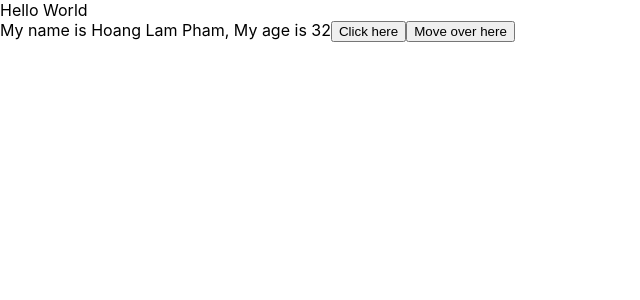
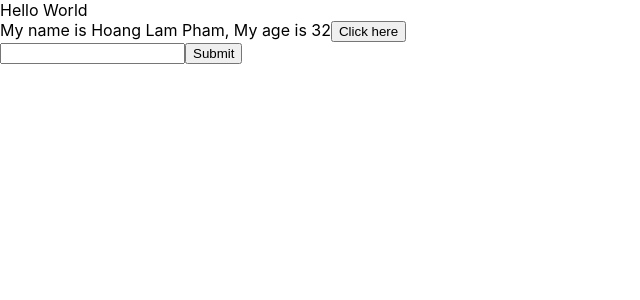
Before and after one commit to desmondpham/React1, a React (Create React App) app: page / in a window 1280 px wide. Shown: the top 300 px of the page, without its empty margins (0-640 px from the left). Built offline with nearby package versions, Linux system fonts and the light colour scheme.

Commit message:
from Mac

```diff
--- a/src/components/MyComponent.js
+++ b/src/components/MyComponent.js
@@ -19,15 +19,33 @@
 
     handleOnMouseOver(event) {
         console.log(event.pageX);
+    }
 
+    handleOnChangeInput = (event) => {
+        //console.log(event.target.value);
+        this.setState({
+            name: event.target.value
+        });
     }
+
+    handleOnSubmit = (event) => {
+        event.preventDefault();
+        console.log(this.state);
+    }
+
     // JSX
     render() {
         return (
             <div>
                 My name is {this.state.name}, My age is {this.state.age}
                 <button onClick={(event) => this.handleClick()}>Click here</button>
-                <button onMouseOver={this.handleOnMouseOver}>Move over here</button>
+                <form onSubmit={(event)=> this.handleOnSubmit(event)}>
+                    <input
+                    type="text"
+                    onChange={(event)=>this.handleOnChangeInput(event)}/>
+                    <button>Submit</button>
+                </form>
+                <br/>
             </div>
         );
     }
```
Also changed, not shown: package.json (line endings or trailing spaces).
